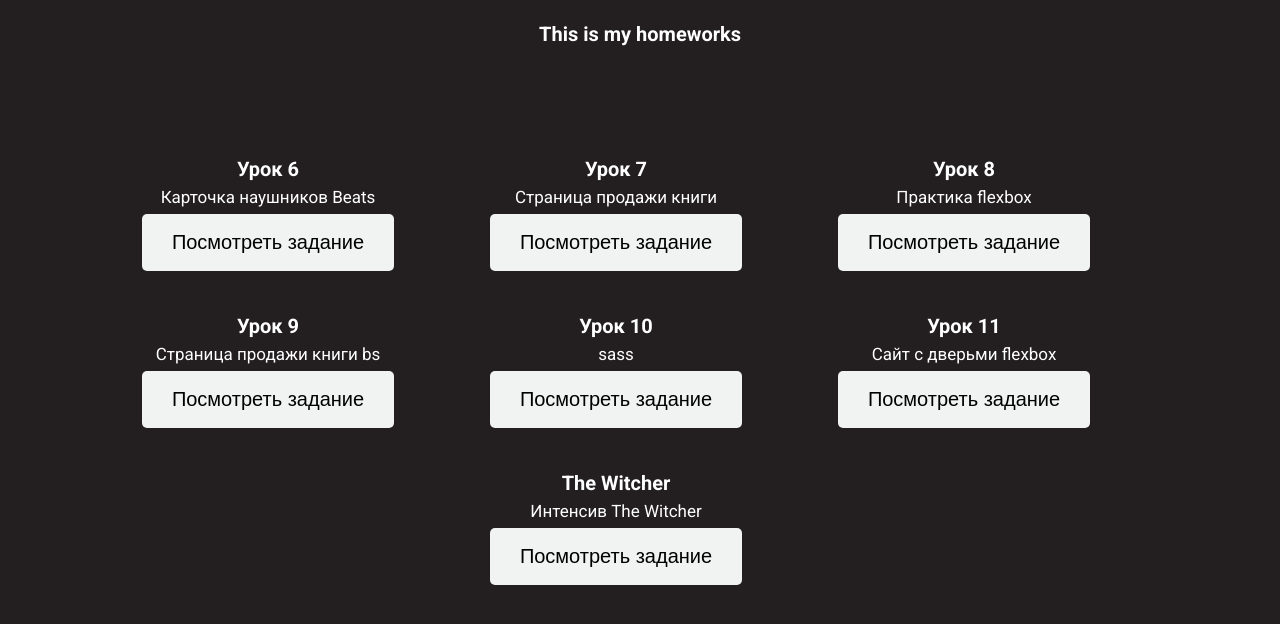
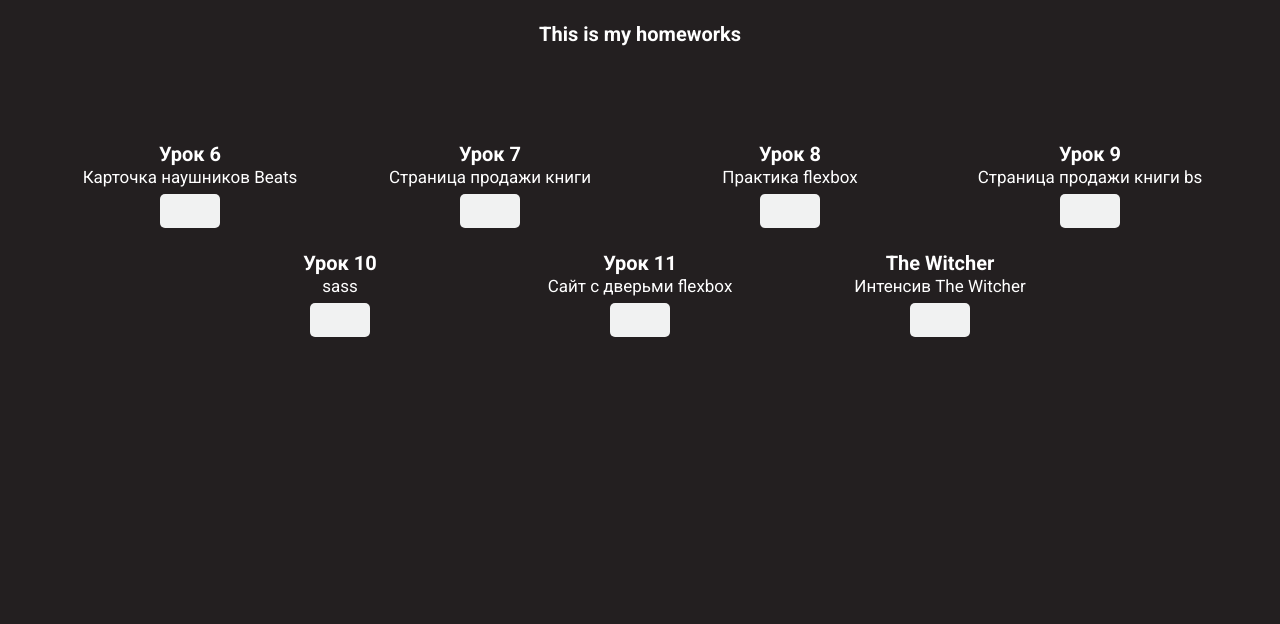
Before and after one commit to will1x/will1x.github.io, a plain HTML site: page index.html in a window 1280 px wide. Shown: the part 116-740 px from the top of the page. Drawn offline with Linux system fonts and the light colour scheme.

Commit message:
delete <a>

```diff
--- a/css/style.css
+++ b/css/style.css
@@ -7,6 +7,7 @@ body {
   background-repeat: no-repeat;
   background-size: cover;
   color: #fff;
+  padding: 0 5px;
 }
 .section {
   padding: 60px 0px;
@@ -26,35 +27,30 @@ body {
 .container {
   max-width: 1200px;
   margin: auto;
+  text-align: center;
 }
 .items-wrap {
   margin: 0 auto;
 }
-.item {
-  vertical-align: middle;
-  margin-right: 48px;
-  padding-top: 15px;
-  padding-bottom: 15px;
-  margin-bottom: 15px;
-  text-align: center;
-}
 .item-title {
   font-size: 20px;
   font-weight: 700;
-  margin-bottom: 10px;
+  margin-bottom: 5px;
+  text-align: center;
 }
 .item-subtitle {
   font-size: 17px;
   font-weight: 400;
   margin-bottom: 8px;
+  text-align: center;
 }
 .button {
   padding: 17px 30px;
   border: none;
   background-color: #F1F2F2;
   border-radius: 5px;
-}
-a {
+  margin-bottom: 25px;
+  text-align: center;
   color: black;
   text-decoration: none;
   font-size: 20px;
--- a/index.html
+++ b/index.html
@@ -18,48 +18,48 @@
 				<p class="description">This is my homeworks</p>
 					<div class="items-wrap">
 						<div class="row justify-content-center">
-							<div class="item col-3">
+							<div class="col-12 col-sm-6 col-lg-4 col-xl-3">
 								<div class="item-title">Урок 6</div>
 								<div class="item-subtitle">Карточка наушников Beats</div>
-								<button class="button"><a href="https://will1x.github.io/Lesson_6/">Посмотреть задание</a></button>
+								<button class="button" href="https://will1x.github.io/Lesson_6/"></button>
 							</div>
-							<!-- /.item -->
-							<div class="item col-3">
+							<!-- /.col -->
+							<div class="col-12 col-sm-6 col-lg-4 col-xl-3">
 								<div class="item-title">Урок 7</div>
 								<div class="item-subtitle">Страница продажи книги</div>
-								<button class="button"><a href="https://will1x.github.io/Lesson_7/">Посмотреть задание</a></button>
+								<button class="button" href="https://will1x.github.io/Lesson_7/"></button>
 							</div>
-							<!-- /.item -->
-							<div class="item col-3">
+							<!-- /.col -->
+							<div class="col-12 col-sm-6 col-lg-4 col-xl-3">
 								<div class="item-title">Урок 8</div>
 								<div class="item-subtitle">Практика flexbox</div>
-								<button class="button"><a href="https://will1x.github.io/Lesson_8/">Посмотреть задание</a></button>
+								<button class="button" href="https://will1x.github.io/Lesson_8/"></button>
 							</div>
-							<!-- /.item -->
-							<div class="item col-3">
+							<!-- /.col -->
+							<div class="col-12 col-sm-6 col-lg-4 col-xl-3">
 								<div class="item-title">Урок 9</div>
 								<div class="item-subtitle">Страница продажи книги bs</div>
-								<button class="button"><a href="https://will1x.github.io/Lessson_9/">Посмотреть задание</a></button>
+								<button class="button" href="https://will1x.github.io/Lessson_9/"></button>
 							</div>
-							<!-- /.item -->
-							<div class="item col-3">
+							<!-- /.col  -->
+							<div class="col-12 col-sm-6 col-lg-4 col-xl-3">
 								<div class="item-title">Урок 10</div>
 								<div class="item-subtitle">sass</div>
-								<button class="button"><a href="https://will1x.github.io/Lesson_10/">Посмотреть задание</a></button>
+								<button class="button" href="https://will1x.github.io/Lesson_10/"></button>
 							</div>
-							<!-- /.item -->
-							<div class="item col-3">
+							<!-- /.col -->
+							<div class="col-12 col-sm-6 col-lg-4 col-xl-3">
 								<div class="item-title">Урок 11</div>
 								<div class="item-subtitle">Сайт с дверьми flexbox</div>
-								<button class="button"><a href="https://will1x.github.io/Lesson_11/">Посмотреть задание</a></button>
+								<button class="button" href="https://will1x.github.io/Lesson_11/"></button>
 							</div>
-							<!-- /.item -->
-							<div class="item col-3">
+							<!-- /.col -->
+							<div class="col-12 col-sm-6 col-lg-4 col-xl-3">
 								<div class="item-title">The Witcher</div>
 								<div class="item-subtitle">Интенсив The Witcher</div>
-								<button class="button"><a href="https://will1x.github.io/The Witcher/">Посмотреть задание</a></button>
+								<button class="button" href="https://will1x.github.io/The Witcher/"></button>
 							</div>
-							<!-- /.item -->
+							<!-- /.col -->
 						</div>
 						<!-- ./row -->
 				</div>
```
